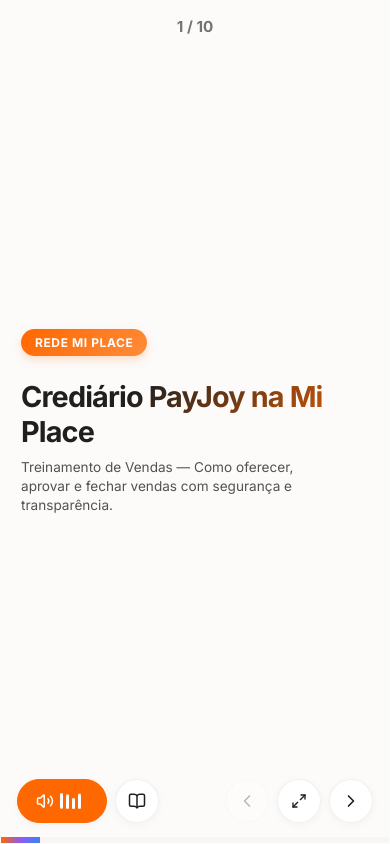
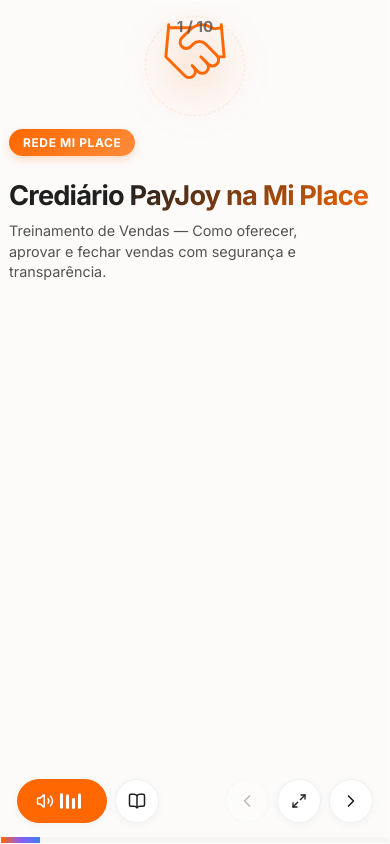
Before and after one commit to darkmorellato/treinamento-payjoy, a React (Vite) app: page / in a window 390 px wide. Built offline with nearby package versions, Linux system fonts and the light colour scheme.

Commit message:
fix: restaurar ilustracoes compactadas no topo e reativar rolagem vertical no mobile/tablet

```diff
--- a/src/index.css
+++ b/src/index.css
@@ -490,43 +490,42 @@
     overflow: hidden !important;
   }
 
-  /* Make slide content area fit without vertical scrolling */
+  /* Make slide content area scrollable vertically as a safety fallback to prevent cuts */
   .slide-viewport.responsive-mode .slide-content-area {
     flex: 1;
-    overflow-y: hidden !important; /* Block vertical scroll */
-    padding-top: 60px !important; /* Avoid overlap with absolute top utilities */
-    padding-bottom: 68px !important; /* Avoid overlap with absolute bottom controls */
-    display: flex !important;
-    flex-direction: column !important;
-    justify-content: center !important;
+    overflow-y: auto !important;
+    -webkit-overflow-scrolling: touch;
+    padding-top: 64px !important; /* Avoid overlap with absolute top utilities */
+    padding-bottom: 72px !important; /* Avoid overlap with absolute bottom controls */
+    display: block !important;
   }
 
-  /* Layout wrappers fit 100% height and align center */
+  /* Stack split layouts vertically and let them flow naturally */
   .split-layout {
     flex-direction: column !important;
-    height: 100% !important;
+    height: auto !important;
     width: 100% !important;
-    justify-content: center !important;
+    justify-content: flex-start !important;
   }
 
   .split-left, .split-right {
-    flex: 1 !important;
+    flex: none !important;
     width: 100% !important;
-    height: 100% !important;
-    padding: 1.25rem 1.25rem !important;
+    height: auto !important;
+    padding: 1rem 0.5rem !important;
     display: flex !important;
     flex-direction: column !important;
-    justify-content: center !important;
+    justify-content: flex-start !important;
   }
 
-  /* Reduce absolute padding in full layouts */
+  /* Reduce absolute padding in full layouts and let them flow naturally */
   .full-layout {
-    padding: 1.25rem 1.25rem !important;
-    height: 100% !important;
+    padding: 1.25rem 0.75rem !important;
+    height: auto !important;
     width: 100% !important;
     display: flex !important;
     flex-direction: column !important;
-    justify-content: center !important;
+    justify-content: flex-start !important;
   }
 
   /* Reposition Utilities to bottom-left on mobile */
@@ -601,7 +600,7 @@
 
   /* Responsive Headings Typography (Overriding inline styles) */
   .slide-viewport h1 {
-    font-size: 1.8rem !important;
+    font-size: 1.7rem !important;
     margin-bottom: 8px !important;
     line-height: 1.2 !important;
   }
@@ -613,7 +612,7 @@
   }
 
   .slide-viewport h3 {
-    font-size: 1.25rem !important;
+    font-size: 1.2rem !important;
     margin-bottom: 8px !important;
     line-height: 1.25 !important;
   }
@@ -624,26 +623,73 @@
   }
 
   .slide-viewport p {
-    font-size: 0.85rem !important;
-    line-height: 1.4 !important;
+    font-size: 0.9rem !important;
+    line-height: 1.45 !important;
   }
 
-  /* Hide decorative illustrations on mobile to save vertical height */
+  /* Compact illustrations on mobile, displayed at the top of content columns */
   .split-left.split-35,
   .split-left.split-40,
-  .split-right.split-40,
-  .slide-header-icon {
-    display: none !important;
+  .split-right.split-40 {
+    display: flex !important;
+    height: 100px !important;
+    padding: 0 !important;
+    margin-bottom: 12px !important;
+    justify-content: center !important;
+    align-items: center !important;
+    order: -1 !important; /* Put illustration on top of text */
+    flex: none !important;
+    width: 100% !important;
   }
 
-  /* Text columns expand to full width when illustrations are hidden */
+  /* Scale down illustrations */
+  .split-left.split-35 svg,
+  .split-left.split-40 svg,
+  .split-right.split-40 svg {
+    width: 70px !important;
+    height: 70px !important;
+  }
+
+  /* Scale down background circles */
+  .split-left.split-35 div[style*="width:"],
+  .split-left.split-40 div[style*="width:"],
+  .split-right.split-40 div[style*="width:"] {
+    width: 100px !important;
+    height: 100px !important;
+  }
+
+  /* Header layout and header icon on mobile (Slides 3 and 4) */
+  .slide-header-layout {
+    flex-direction: row !important; /* side by side */
+    align-items: center !important;
+    gap: 12px !important;
+    margin-bottom: 16px !important;
+    height: auto !important;
+  }
+
+  .slide-header-icon {
+    display: flex !important;
+    flex: 0 0 50px !important;
+    width: 50px !important;
+    height: 50px !important;
+    justify-content: center !important;
+    align-items: center !important;
+  }
+
+  .slide-header-icon svg {
+    width: 36px !important;
+    height: 36px !important;
+  }
+
+  /* Text columns expand to full width when stacked */
   .split-left.split-60,
   .split-right.split-60,
   .split-right.split-65,
   .split-left.split-55,
   .split-right.split-45 {
     width: 100% !important;
-    flex: 1 !important;
+    flex: none !important;
+    height: auto !important;
   }
 
   /* Mobile Horizontal Carousels */
@@ -783,11 +829,11 @@
 
   /* Objection Interactive / Grid Slides */
   .objection-split-layout {
-    padding: 1rem 1.25rem !important;
-    height: 100% !important;
+    padding: 1rem 0.5rem !important;
+    height: auto !important;
     display: flex !important;
     flex-direction: column !important;
-    justify-content: center !important;
+    justify-content: flex-start !important;
   }
 
   .objection-options-container {
@@ -920,6 +966,6 @@
   .slide-viewport.responsive-mode .full-layout {
     display: flex !important;
     flex-direction: column !important;
-    justify-content: center !important;
+    justify-content: flex-start !important;
   }
 }
```
